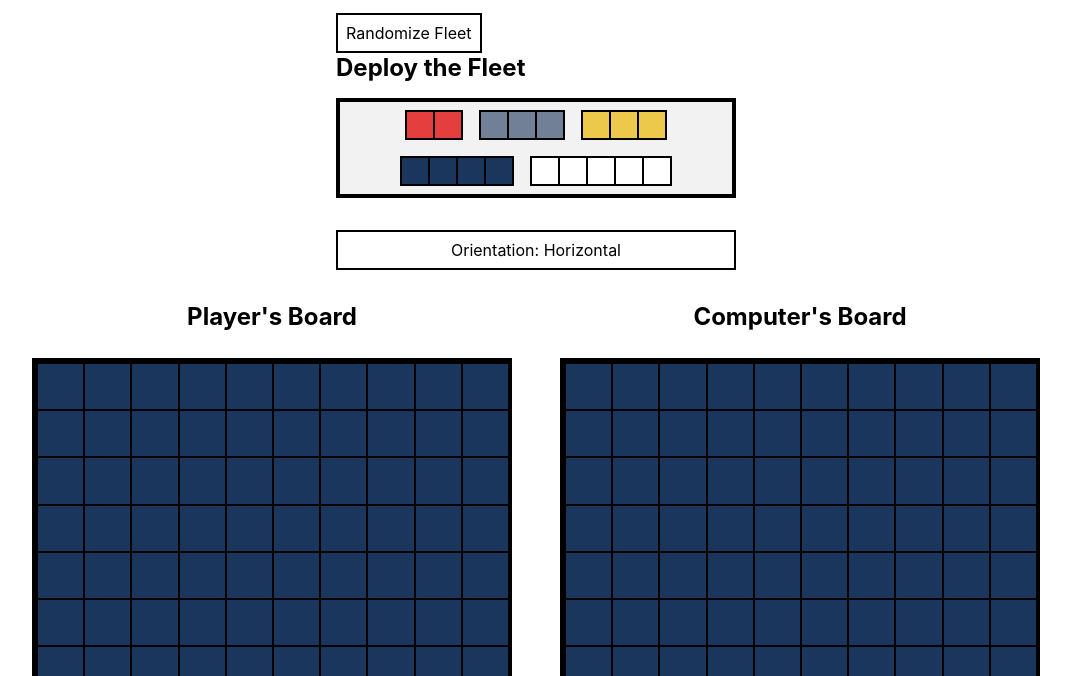
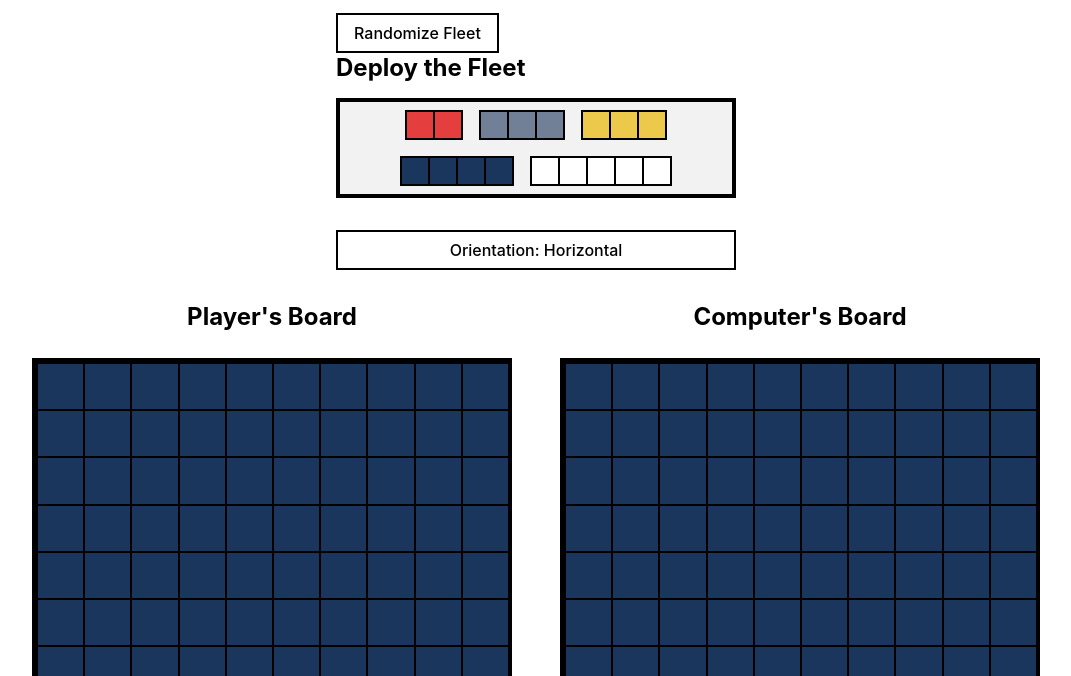
Before and after one commit to cmatsagka/battleship, a website built with webpack: page src/template.html in a window 1280 px wide. Shown: the part 124-800 px from the top of the page, without its empty margins (104-1175 px from the left). Built offline with nearby package versions, Linux system fonts and the light colour scheme; a web font is replaced by a local one.

Commit message:
Fix style of button

```diff
--- a/src/styles.css
+++ b/src/styles.css
@@ -52,13 +52,16 @@ body {
 }
 
 button {
-	padding: var(--spacing-sm);
+	font: inherit;
+	padding: var(--spacing-sm) var(--spacing-md);
 	border: var(--border-slim) solid var(--clr-border);
 	background-color: var(--clr-bg);
 	color: var(--clr-text-main);
-	font-weight: 400;
+	font-weight: 500;
 	cursor: pointer;
-	font: inherit;
+	transition:
+		background-color 0.15s ease,
+		color 0.15s ease;
 }
 
 button:hover {
```
